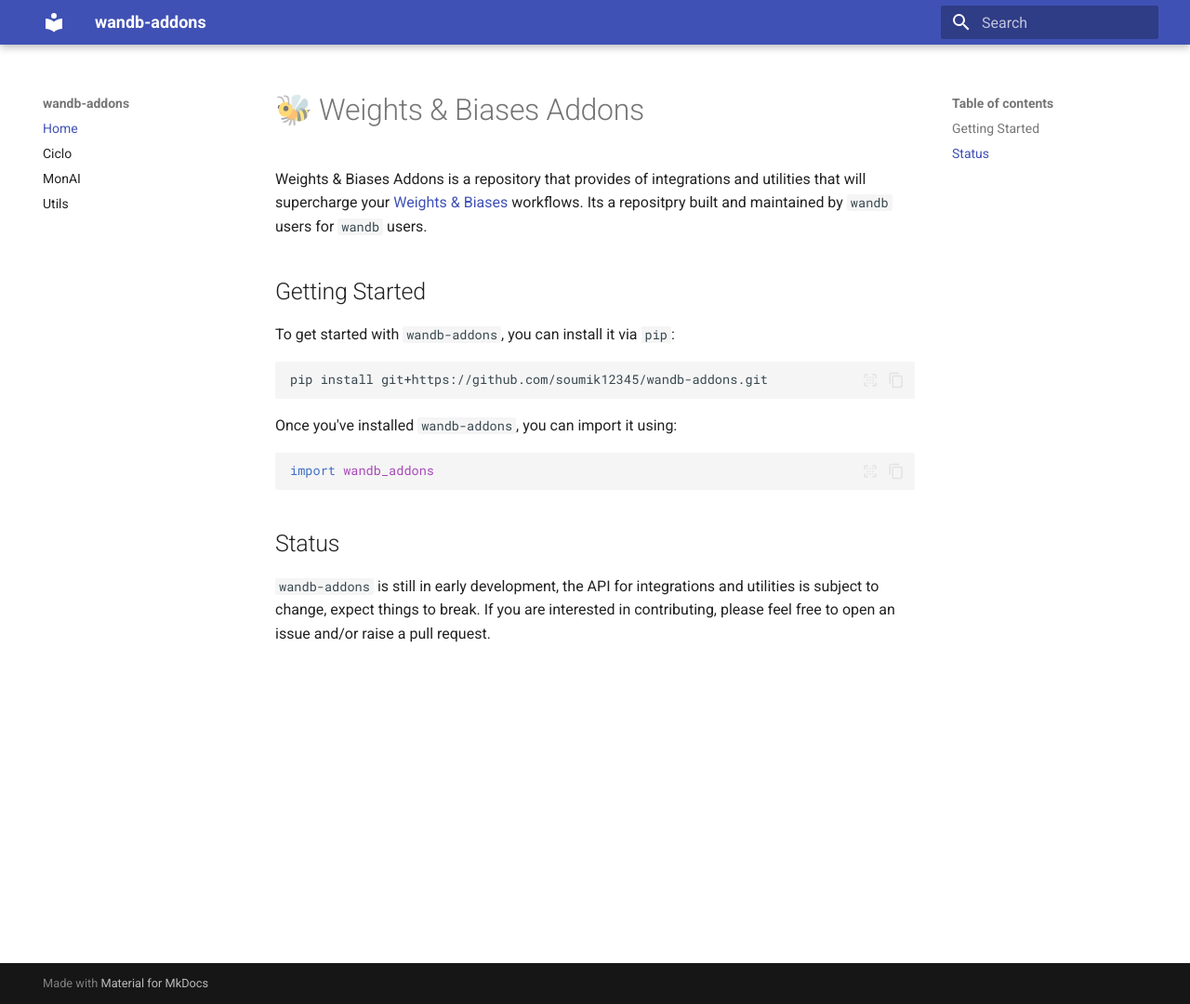
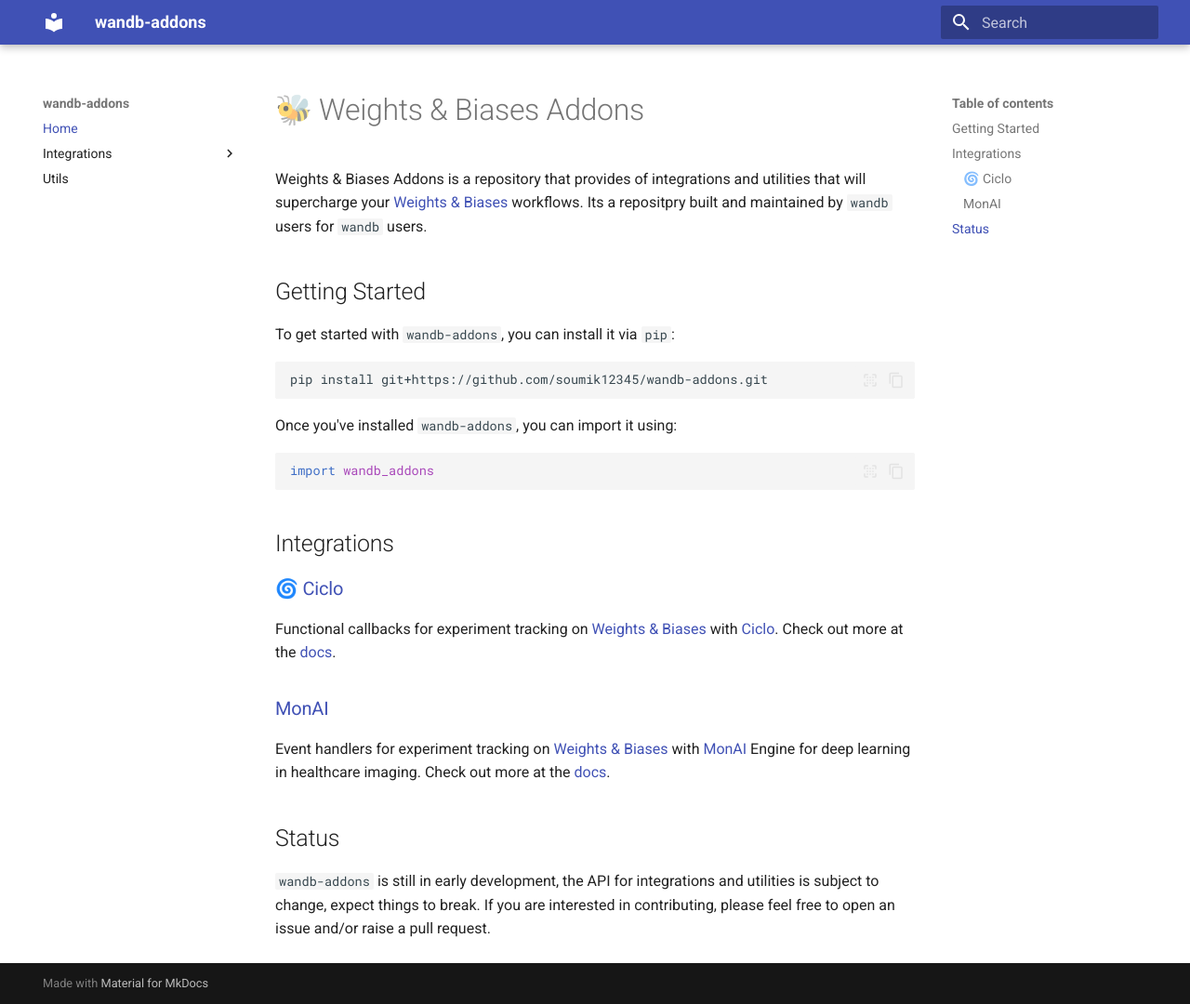
Before and after one commit to soumik12345/wandb-addons, an MkDocs documentation site: the page built from docs/index.md, in a window 1280 px wide and 1080 px high. Shown: the whole window at 93% size. Built offline with MkDocs 1.6.1 and Material for MkDocs 9.7.7, drawn with Linux system fonts in a browser that asks for light colours.

````diff
--- a/docs/index.md
+++ b/docs/index.md
@@ -16,6 +16,16 @@ Once you've installed `wandb-addons`, you can import it using:
 import wandb_addons
 ```
 
+## Integrations
+
+### [🌀 Ciclo](https://github.com/cgarciae/ciclo)
+
+Functional callbacks for experiment tracking on [Weights & Biases](https://wandb.ai/site) with [Ciclo](https://github.com/cgarciae/ciclo). Check out more at the [docs](ciclo).
+
+### [MonAI](https://github.com/Project-MONAI/MONAI)
+
+Event handlers for experiment tracking on [Weights & Biases](https://wandb.ai/site) with [MonAI](https://github.com/Project-MONAI/MONAI) Engine for deep learning in healthcare imaging. Check out more at the [docs](monai).
+
 ## Status
 
 `wandb-addons` is still in early development, the API for integrations and utilities is subject to change, expect things to break. If you are interested in contributing, please feel free to open an issue and/or raise a pull request.
--- a/mkdocs.yml
+++ b/mkdocs.yml
@@ -21,11 +21,11 @@ markdown_extensions:
       anchor_linenums: true
       line_spans: __span
       pygments_lang_class: true
+  - pymdownx.tabbed:
+      alternate_style: true
   - pymdownx.inlinehilite
   - pymdownx.snippets
   - pymdownx.superfences
-  - pymdownx.tabbed:
-    alternate_style: true
   - attr_list
   - md_in_html
 
@@ -36,6 +36,7 @@ extra_javascript:
 
 nav:
   - Home: 'index.md'
-  - 'Ciclo': 'ciclo.md'
-  - 'MonAI': 'monai.md'
+  - 'Integrations':
+    - 'Ciclo': 'ciclo.md'
+    - 'MonAI': 'monai.md'
   - 'Utils': 'utils.md'
````
Also changed, not shown: README.md (+10 -0 lines), docs/ciclo.md (+1 -1 lines).
